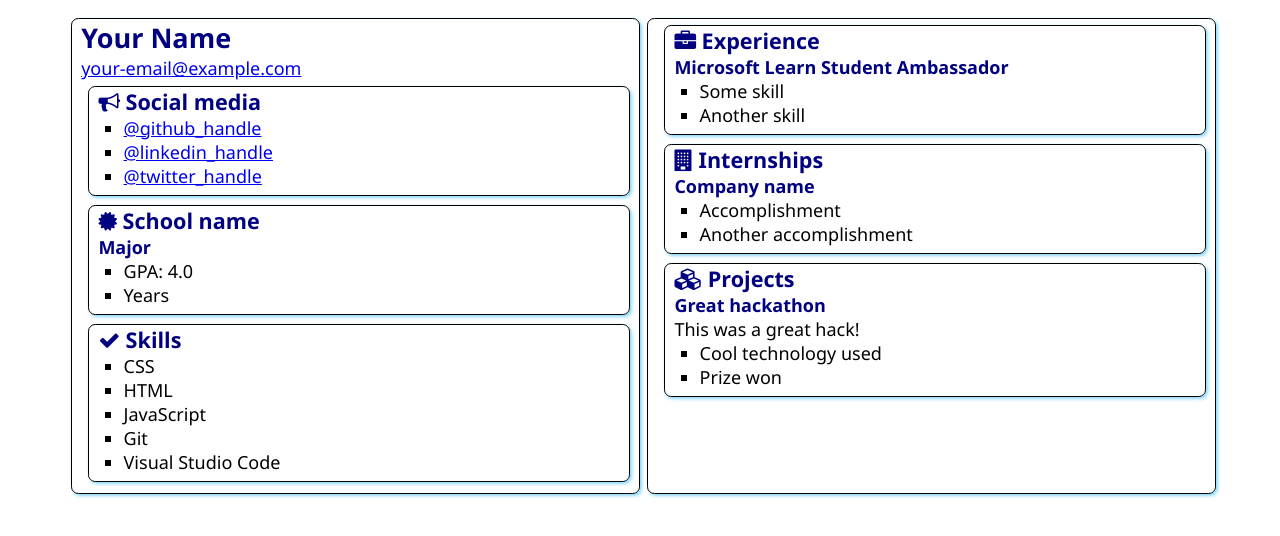
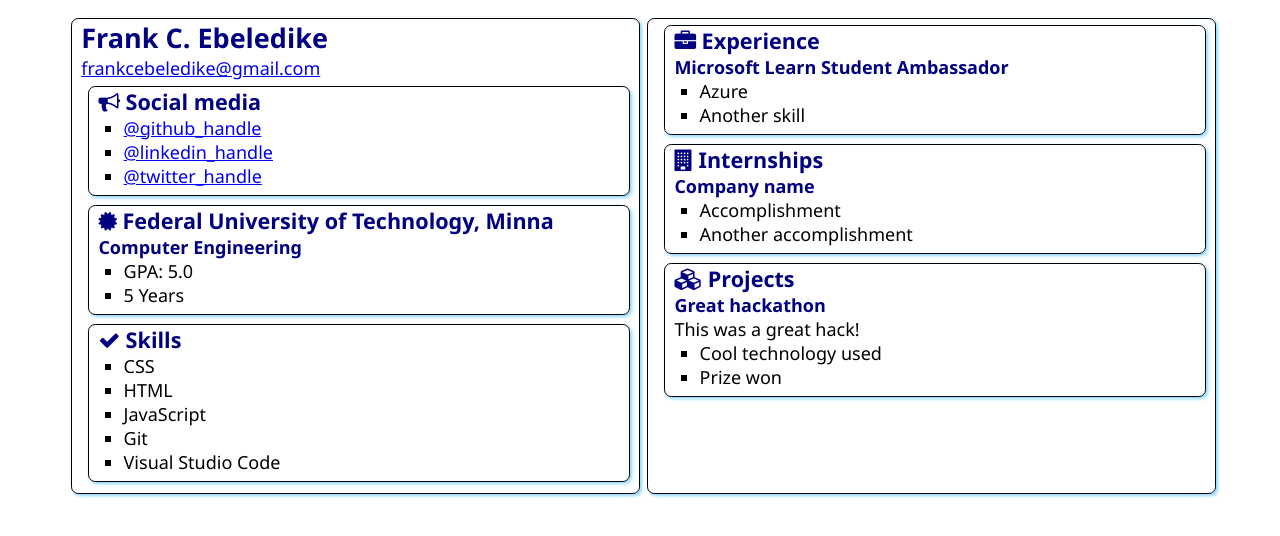
Before and after one commit to ebel-frank/SATechnicalOnboarding, a plain HTML site: page src/index.html in a window 1280 px wide. Drawn offline with Linux system fonts and the light colour scheme.

Commit message:
modified my name and some infos

```diff
--- a/src/index.html
+++ b/src/index.html
@@ -12,8 +12,8 @@
 <body>
     <main>
         <article class="box">
-            <h1>Your Name</h1>
-            <div><a href="mailto:your.email@example.com">your-email@example.com</a></div>
+            <h1>Frank C. Ebeledike</h1>
+            <div><a href="mailto:your.email@example.com">frankcebeledike@gmail.com</a></div>
 
             <section class="box">
                 <h2>
@@ -31,12 +31,12 @@
                 <div class="education">
                     <h2>
                         <i class="fa fa-certificate" aria-hidden="true"></i>
-                        School name
+                        Federal University of Technology, Minna
                     </h2>
-                    <h3>Major</h3>
+                    <h3>Computer Engineering</h3>
                     <ul>
-                        <li>GPA: 4.0</li>
-                        <li>Years</li>
+                        <li>GPA: 5.0</li>
+                        <li>5 Years</li>
                     </ul>
                 </div>
             </section>
@@ -63,7 +63,7 @@
                 </h2>
                 <h3>Microsoft Learn Student Ambassador</h3>
                 <ul>
-                    <li>Some skill</li>
+                    <li>Azure</li>
                     <li>Another skill</li>
                 </ul>
             </section>
```
